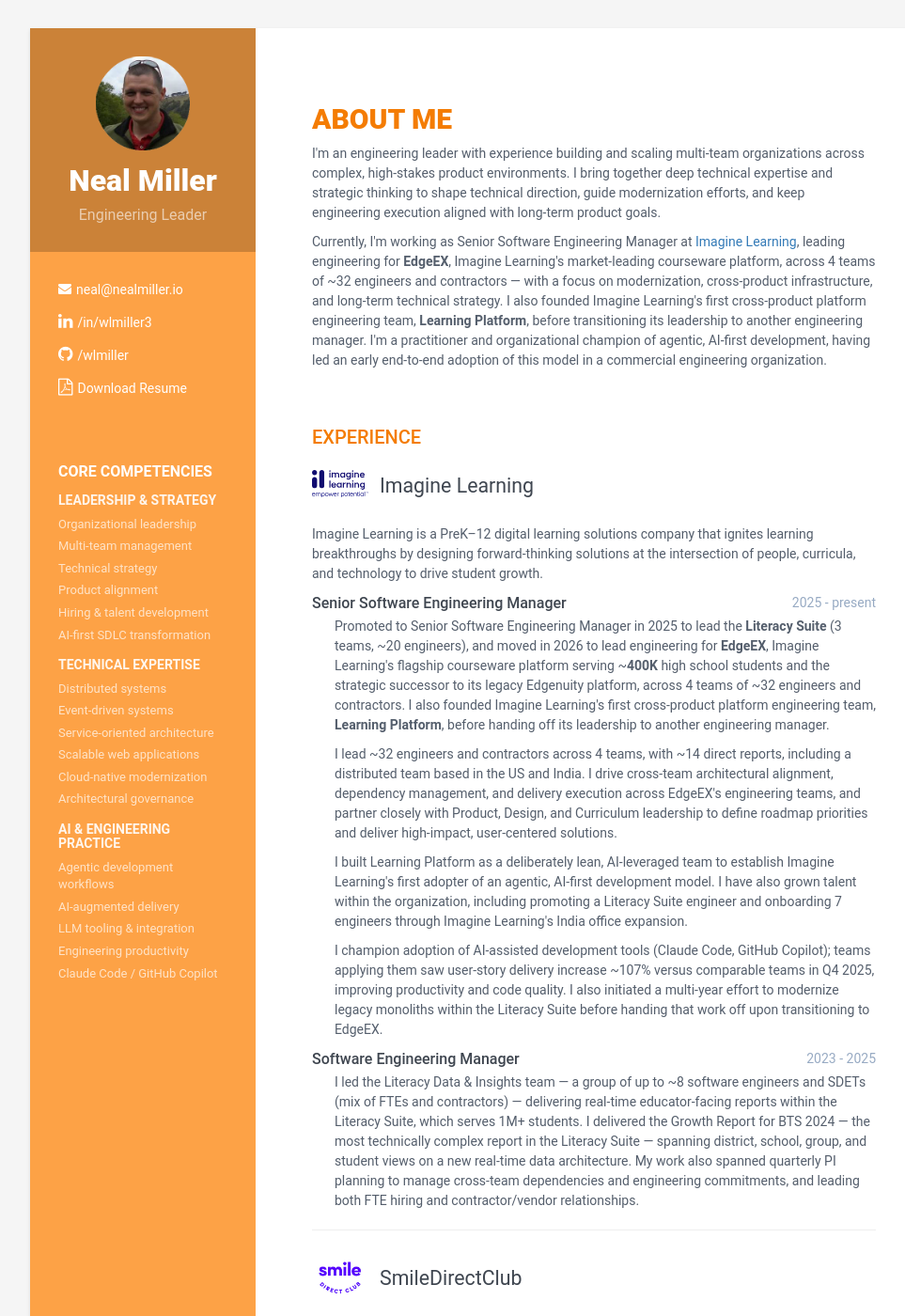
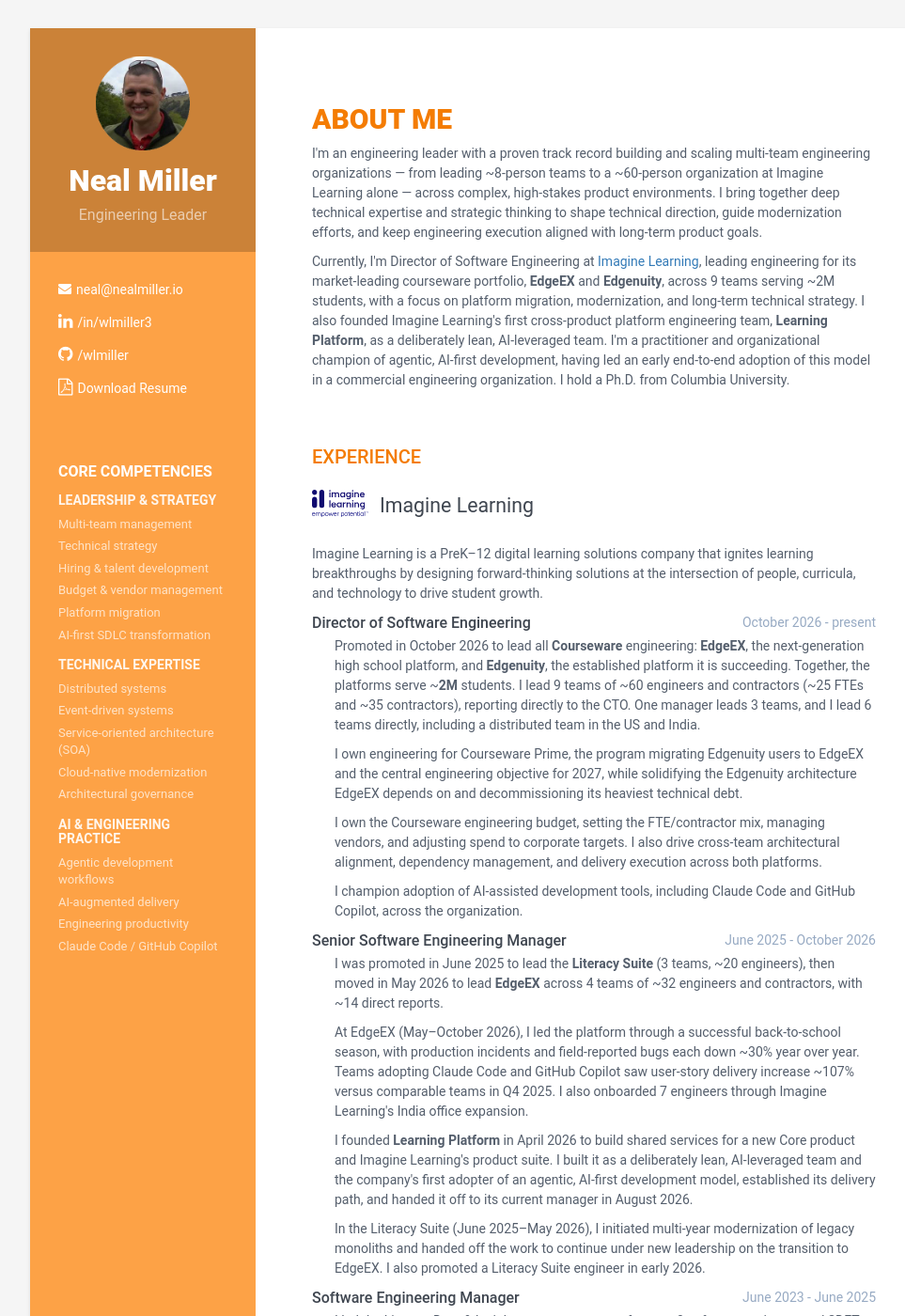
Before and after one commit to wlmiller/wlmiller.github.io, a Jekyll site: the page built from index.html, in a window 1280 px wide and 1400 px high. Shown: the whole window at 94% size, without its empty margins (128-1091 px from the left). Built offline with Jekyll 4.4.1, drawn with Linux system fonts in a browser that asks for light colours; some of the changed text lies outside the part shown.

Commit message:
Align website resume with latest source
Co-authored-by: wlmiller <5132501+wlmiller@users.noreply.github.com>

```diff
--- a/_includes/sidebar.html
+++ b/_includes/sidebar.html
@@ -27,11 +27,11 @@
 
         <h3 class="skill-category">Leadership &amp; Strategy</h3>
         <ul class="skills-list list-unstyled">
-            <li>Organizational leadership</li>
             <li>Multi-team management</li>
             <li>Technical strategy</li>
-            <li>Product alignment</li>
             <li>Hiring & talent development</li>
+            <li>Budget & vendor management</li>
+            <li>Platform migration</li>
             <li>AI-first SDLC transformation</li>
         </ul>
 
@@ -39,8 +39,7 @@
         <ul class="skills-list list-unstyled">
             <li>Distributed systems</li>
             <li>Event-driven systems</li>
-            <li>Service-oriented architecture</li>
-            <li>Scalable web applications</li>
+            <li>Service-oriented architecture (SOA)</li>
             <li>Cloud-native modernization</li>
             <li>Architectural governance</li>
         </ul>
@@ -49,7 +48,6 @@
         <ul class="skills-list list-unstyled">
             <li>Agentic development workflows</li>
             <li>AI-augmented delivery</li>
-            <li>LLM tooling &amp; integration</li>
             <li>Engineering productivity</li>
             <li>Claude Code / GitHub Copilot</li>
         </ul>
--- a/index.html
+++ b/index.html
@@ -7,14 +7,15 @@ group: navigation
 <section class="section summary-section">
     <div class="summary">
         <p>
-            I'm an engineering leader with experience building and scaling multi-team organizations across complex, high-stakes product environments.
+            I'm an engineering leader with a proven track record building and scaling multi-team engineering organizations — from leading ~8-person teams to a ~60-person organization at Imagine Learning alone — across complex, high-stakes product environments.
             I bring together deep technical expertise and strategic thinking to shape technical direction, guide modernization efforts, and keep engineering execution aligned with long-term product goals.
         </p>
 
         <p>
-            Currently, I'm working as Senior Software Engineering Manager at <a href="https://imaginelearning.com" target="_blank">Imagine Learning</a>, leading engineering for <strong>EdgeEX</strong>, Imagine Learning's market-leading courseware platform, across 4 teams of ~32 engineers and contractors — with a focus on modernization, cross-product infrastructure, and long-term technical strategy.
-            I also founded Imagine Learning's first cross-product platform engineering team, <strong>Learning Platform</strong>, before transitioning its leadership to another engineering manager.
+            Currently, I'm Director of Software Engineering at <a href="https://imaginelearning.com" target="_blank">Imagine Learning</a>, leading engineering for its market-leading courseware portfolio, <strong>EdgeEX</strong> and <strong>Edgenuity</strong>, across 9 teams serving ~2M students, with a focus on platform migration, modernization, and long-term technical strategy.
+            I also founded Imagine Learning's first cross-product platform engineering team, <strong>Learning Platform</strong>, as a deliberately lean, AI-leveraged team.
             I'm a practitioner and organizational champion of agentic, AI-first development, having led an early end-to-end adoption of this model in a commercial engineering organization.
+            I hold a Ph.D. from Columbia University.
         </p>
     </div><!--//summary-->
 </section><!--//section-->
@@ -34,39 +35,56 @@ group: navigation
             </p>
 
             <div class="upper-row">
-                <div class="job-title">Senior Software Engineering Manager</div>
-                <div class="time">2025 - present</div>
+                <div class="job-title">Director of Software Engineering</div>
+                <div class="time">October 2026 - present</div>
             </div><!--//upper-row-->
 
             <div class="job-details">
                 <p>
-                    Promoted to Senior Software Engineering Manager in 2025 to lead the <strong>Literacy Suite</strong> (3 teams, ~20 engineers), and moved in 2026 to lead engineering for <strong>EdgeEX</strong>, Imagine Learning's flagship courseware platform serving ~<strong>400K</strong> high school students and the strategic successor to its legacy Edgenuity platform, across 4 teams of ~32 engineers and contractors.
-                    I also founded Imagine Learning's first cross-product platform engineering team, <strong>Learning Platform</strong>, before handing off its leadership to another engineering manager.
+                    Promoted in October 2026 to lead all <strong>Courseware</strong> engineering: <strong>EdgeEX</strong>, the next-generation high school platform, and <strong>Edgenuity</strong>, the established platform it is succeeding. Together, the platforms serve ~<strong>2M</strong> students.
+                    I lead 9 teams of ~60 engineers and contractors (~25 FTEs and ~35 contractors), reporting directly to the CTO. One manager leads 3 teams, and I lead 6 teams directly, including a distributed team in the US and India.
                 </p>
                 <p>
-                    I lead ~32 engineers and contractors across 4 teams, with ~14 direct reports, including a distributed team based in the US and India.
-                    I drive cross-team architectural alignment, dependency management, and delivery execution across EdgeEX's engineering teams, and partner closely with Product, Design, and Curriculum leadership to define roadmap priorities and deliver high-impact, user-centered solutions.
+                    I own engineering for Courseware Prime, the program migrating Edgenuity users to EdgeEX and the central engineering objective for 2027, while solidifying the Edgenuity architecture EdgeEX depends on and decommissioning its heaviest technical debt.
                 </p>
                 <p>
-                    I built Learning Platform as a deliberately lean, AI-leveraged team to establish Imagine Learning's first adopter of an agentic, AI-first development model.
-                    I have also grown talent within the organization, including promoting a Literacy Suite engineer and onboarding 7 engineers through Imagine Learning's India office expansion.
+                    I own the Courseware engineering budget, setting the FTE/contractor mix, managing vendors, and adjusting spend to corporate targets. I also drive cross-team architectural alignment, dependency management, and delivery execution across both platforms.
                 </p>
                 <p>
-                    I champion adoption of AI-assisted development tools (Claude Code, GitHub Copilot); teams applying them saw user-story delivery increase ~107% versus comparable teams in Q4 2025, improving productivity and code quality.
-                    I also initiated a multi-year effort to modernize legacy monoliths within the Literacy Suite before handing that work off upon transitioning to EdgeEX.
+                    I champion adoption of AI-assisted development tools, including Claude Code and GitHub Copilot, across the organization.
+                </p>
+            </div>
+
+            <div class="upper-row">
+                <div class="job-title">Senior Software Engineering Manager</div>
+                <div class="time">June 2025 - October 2026</div>
+            </div><!--//upper-row-->
+
+            <div class="job-details">
+                <p>
+                    I was promoted in June 2025 to lead the <strong>Literacy Suite</strong> (3 teams, ~20 engineers), then moved in May 2026 to lead <strong>EdgeEX</strong> across 4 teams of ~32 engineers and contractors, with ~14 direct reports.
+                </p>
+                <p>
+                    At EdgeEX (May–October 2026), I led the platform through a successful back-to-school season, with production incidents and field-reported bugs each down ~30% year over year. Teams adopting Claude Code and GitHub Copilot saw user-story delivery increase ~107% versus comparable teams in Q4 2025. I also onboarded 7 engineers through Imagine Learning's India office expansion.
+                </p>
+                <p>
+                    I founded <strong>Learning Platform</strong> in April 2026 to build shared services for a new Core product and Imagine Learning's product suite. I built it as a deliberately lean, AI-leveraged team and the company's first adopter of an agentic, AI-first development model, established its delivery path, and handed it off to its current manager in August 2026.
+                </p>
+                <p>
+                    In the Literacy Suite (June 2025–May 2026), I initiated multi-year modernization of legacy monoliths and handed off the work to continue under new leadership on the transition to EdgeEX. I also promoted a Literacy Suite engineer in early 2026.
                 </p>
             </div>
 
             <div class="upper-row">
                 <div class="job-title">Software Engineering Manager</div>
-                <div class="time">2023 - 2025</div>
+                <div class="time">June 2023 - June 2025</div>
             </div><!--//upper-row-->
 
             <div class="job-details">
                 <p>
                     I led the Literacy Data &amp; Insights team — a group of up to ~8 software engineers and SDETs (mix of FTEs and contractors) — delivering real-time educator-facing reports within the Literacy Suite, which serves 1M+ students.
                     I delivered the Growth Report for BTS 2024 — the most technically complex report in the Literacy Suite — spanning district, school, group, and student views on a new real-time data architecture.
-                    My work also spanned quarterly PI planning to manage cross-team dependencies and engineering commitments, and leading both FTE hiring and contractor/vendor relationships.
+                    I contributed to hiring decisions for FTEs and contractors and managed vendor relationships.
                 </p>
             </div>
         </div><!--//details-->
@@ -93,7 +111,7 @@ group: navigation
             <div class="job-details">
                 <p>
                     Promoted to lead the Core Services team, building foundational internal services supporting user-facing products across SmileDirectClub's engineering organization — including contributing infrastructure supporting <strong>SmileOS</strong>, the company's AI-powered treatment planning platform serving 1.5M+ customers.
-                    In this role I drove technical alignment and prioritization across product, business, and engineering stakeholders, serving as the primary liaison between Core Services and the broader organization.
+                    I managed a blended team of ~6 engineers and contractors.
                 </p>
             </div>
 
@@ -108,7 +126,7 @@ group: navigation
                 </p>
 
                 <p>
-                    <strong>Partner Network:</strong> Overhauled SDLC processes to improve delivery velocity while reducing operational overhead, and led development of the Partner Portal supporting SDC's Partner Network initiative.
+                    <strong>Partner Network:</strong> Transformed team delivery practices by eliminating dysfunctional sprint ceremonies and moving from multi-hour nightly releases to on-demand deployments with minimal overhead, and led development of the Partner Portal supporting SDC's Partner Network initiative.
                 </p>
             </div>
         </div><!--//details-->
@@ -260,7 +278,7 @@ group: navigation
         <div class="meta">
             <div class="upper-row">
                 <div class="job-title">PhD, Chemical Physics (with Distinction)</div>
-                <div class="time">2007-2012</div>
+                <div class="time">2012</div>
             </div><!--//upper-row-->
             <div class="university">Columbia University</div>
         </div><!--//meta-->
@@ -271,7 +289,7 @@ group: navigation
         <div class="meta">
             <div class="upper-row">
                 <div class="job-title">BS, Chemistry Honors (with Highest Honors)</div>
-                <div class="time">2003-2007</div>
+                <div class="time">2007</div>
             </div><!--//upper-row-->
             <div class="university">University of Texas at Austin</div>
         </div><!--//meta-->
```
